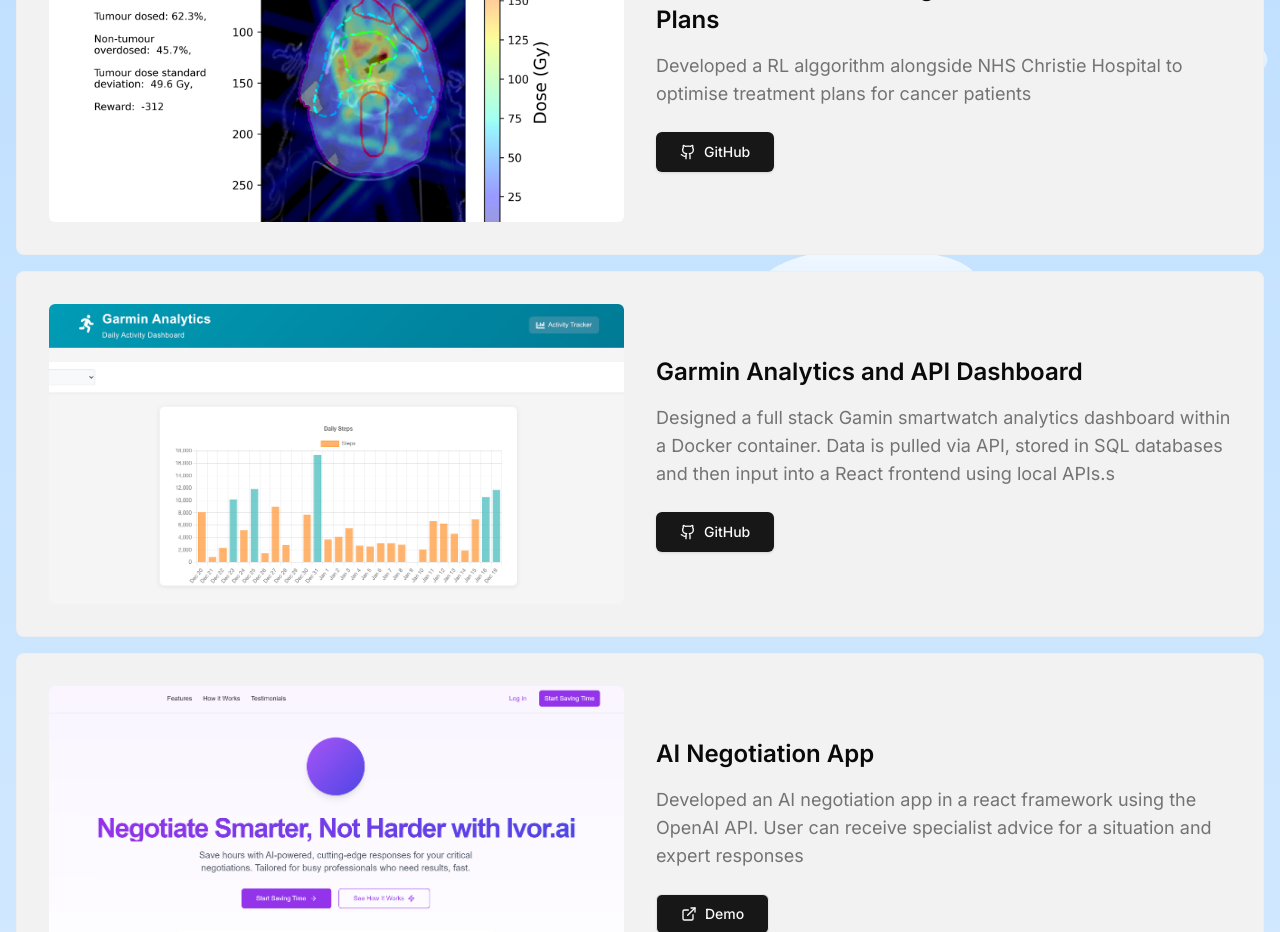
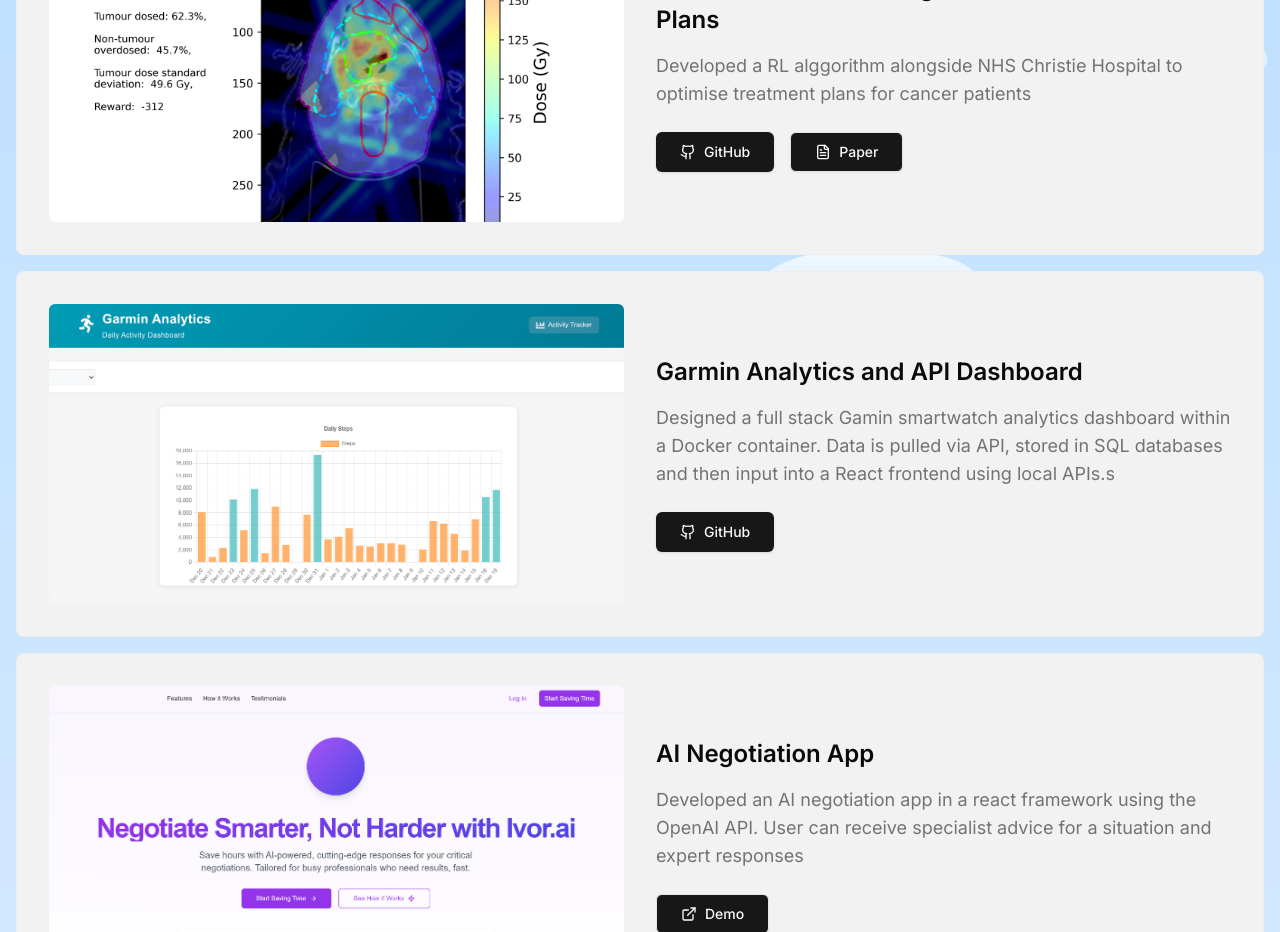
Before and after one commit to haydentbs/portfolio-website-3, a Next.js app: page / in a window 1280 px wide. Shown: the part 840-1772 px from the top of the page. Built offline with nearby package versions, Linux system fonts and the light colour scheme.

Commit message:
new analytics

```diff
--- a/components/projects.tsx
+++ b/components/projects.tsx
@@ -1,5 +1,6 @@
 import Image from 'next/image'
-import { ExternalLink, Github } from 'lucide-react'
+import { ExternalLink, Github, FileText } from 'lucide-react'
+import { trackClick } from '@/utils/analytics'
 
 const projects = [
 
@@ -78,6 +79,7 @@
                       href={project.github}
                       target="_blank"
                       rel="noopener noreferrer"
+                      onClick={() => trackClick(`${project.title} - GitHub`, project.github, 'github_link')}
                       className="inline-flex items-center justify-center rounded-md text-sm font-medium transition-colors focus-visible:outline-none focus-visible:ring-1 focus-visible:ring-ring disabled:pointer-events-none disabled:opacity-50 bg-primary text-primary-foreground shadow hover:bg-primary/90 h-9 md:h-10 px-4 md:px-6 py-2"
                     >
                       <Github className="mr-2 h-4 w-4" />
@@ -89,10 +91,23 @@
                       href={project.demo}
                       target="_blank"
                       rel="noopener noreferrer"
+                      onClick={() => trackClick(`${project.title} - Demo`, project.demo, 'demo_link')}
                       className="inline-flex items-center justify-center rounded-md text-sm font-medium transition-colors focus-visible:outline-none focus-visible:ring-1 focus-visible:ring-ring disabled:pointer-events-none disabled:opacity-50 border border-input bg-primary shadow-sm hover:bg-accent hover:text-accent-foreground text-primary-foreground h-9 md:h-10 px-4 md:px-6 py-2"
                     >
                       <ExternalLink className="mr-2 h-4 w-4" />
                       Demo
+                    </a>
+                  )}
+                  {project.paper && (
+                    <a
+                      href={project.paper}
+                      target="_blank"
+                      rel="noopener noreferrer"
+                      onClick={() => trackClick(`${project.title} - Paper`, project.paper, 'paper_view')}
+                      className="inline-flex items-center justify-center rounded-md text-sm font-medium transition-colors focus-visible:outline-none focus-visible:ring-1 focus-visible:ring-ring disabled:pointer-events-none disabled:opacity-50 border border-input bg-primary shadow-sm hover:bg-accent hover:text-accent-foreground text-primary-foreground h-9 md:h-10 px-4 md:px-6 py-2"
+                    >
+                      <FileText className="mr-2 h-4 w-4" />
+                      Paper
                     </a>
                   )}
                 </div>
--- a/components/social-tags.tsx
+++ b/components/social-tags.tsx
@@ -1,11 +1,36 @@
 import { Github, Linkedin, FileText } from 'lucide-react'
 import { FaKaggle } from 'react-icons/fa';
+import { trackClick } from '@/utils/analytics';
 
 const socialLinks = [
-  { name: 'GitHub', icon: Github, url: 'https://github.com/haydentbs', color: 'bg-[#333333]' },
-  { name: 'LinkedIn', icon: Linkedin, url: 'https://www.linkedin.com/in/hayden-tibbals', color: 'bg-[#0077B5]' },
-  { name: 'CV', icon: FileText, url: '/Tibbals_CV.pdf', color: 'bg-[#4CAF50]' },
-  { name: 'Kaggle', icon: FaKaggle, url: 'https://www.kaggle.com/haydentibbals', color: 'bg-[#20BEFF]' },
+  {
+    name: 'GitHub',
+    icon: Github,
+    url: 'https://github.com/haydentbs',
+    color: 'bg-[#333333]',
+    category: 'github_profile'
+  },
+  {
+    name: 'LinkedIn',
+    icon: Linkedin,
+    url: 'https://www.linkedin.com/in/hayden-tibbals',
+    color: 'bg-[#0077B5]',
+    category: 'linkedin_profile'
+  },
+  {
+    name: 'CV',
+    icon: FileText,
+    url: '/Tibbals_CV.pdf',
+    color: 'bg-[#4CAF50]',
+    category: 'cv_download'
+  },
+  {
+    name: 'Kaggle',
+    icon: FaKaggle,
+    url: 'https://www.kaggle.com/haydentibbals',
+    color: 'bg-[#20BEFF]',
+    category: 'kaggle_profile'
+  },
 ]
 
 export default function SocialTags() {
@@ -17,6 +42,7 @@
           href={link.url}
           target="_blank"
           rel="noopener noreferrer"
+          onClick={() => trackClick(link.name, link.url, link.category)}
           className={`inline-flex items-center px-3 py-1 rounded-full text-sm font-medium text-white transition-transform hover:scale-105 ${link.color}`}
         >
           <link.icon className="w-4 h-4 mr-2" />
--- /dev/null
+++ b/utils/analytics.ts
@@ -0,0 +1,12 @@
+// Function to track outbound link clicks
+export const trackClick = (linkName: string, linkUrl: string, category: string) => {
+  // Check if gtag is available
+  if (typeof window !== 'undefined' && (window as any).gtag) {
+    (window as any).gtag('event', 'click', {
+      event_category: category,
+      event_label: linkName,
+      link_url: linkUrl,
+      link_text: linkName
+    });
+  }
+};
```
Lines whose indentation alone changed are shown as unchanged.
